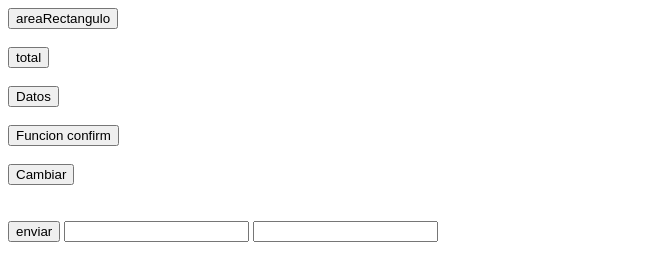
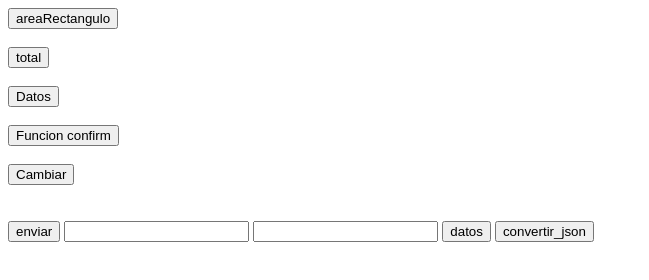
Before and after one commit to huamanta/pruebajavascript, a plain HTML site: page web/index.html in a window 1280 px wide. Shown: the whole page, without its empty margins (0-649 px from the left). Drawn offline with Linux system fonts and the light colour scheme.

Commit message:
jso a javascript

```diff
--- a/js/miJS.js
+++ b/js/miJS.js
@@ -55,3 +55,23 @@ var enviar = function(){
     document.getElementById("responder").value = valor1;
 
 }
+
+//trafajando con objeto JSON..>
+
+var objetjson = function(){
+    var persona = '{"nombres" : "juan", "apellidos":"torre garcia", "pais": "Inglaterra", "edad":37}';
+    //JSON.parse(persona) aqui un JSON convierto a un documento javascript
+    var objetoJSON = JSON.parse(persona);
+    alert(objetoJSON.apellidos);
+}
+//serializacion a un objeto JSON
+
+var serializacionJSON = function(){
+        var datos = new Object();
+        datos.nombres = "pepe lucho";
+        datos.edad = 83;
+        datos.ojos = "blanos";
+
+        var jsonserial = JSON.stringify(datos);
+        alert("los datos son: "+jsonserial);
+    }
--- a/web/index.html
+++ b/web/index.html
@@ -22,5 +22,7 @@
 <input type="submit" value="enviar" onclick="enviar()">
 <input id="nombre" type="text" value="">
 <input id="responder" type="text" value="">
+<input  type="button" value="datos" onclick="objetjson()">
+<input  type="button" value="convertir_json" onclick="serializacionJSON()">
 </body>
 </html>
```
